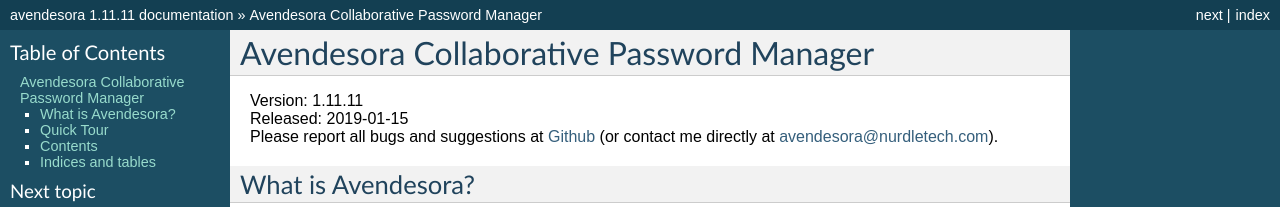
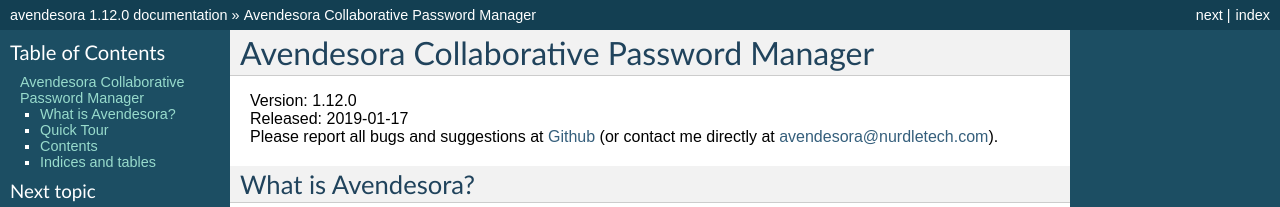
Before and after one commit to KenKundert/avendesora, a Sphinx documentation site: the page built from doc/index.rst, in a window 1280 px wide and 900 px high. Shown: the top 207 px of the window. Built offline with Sphinx 7.4.7, drawn with Linux system fonts in a browser that asks for light colours; some of the changed text lies outside the part shown.

Commit message:
bump version to 1.12.0

```diff
--- a/README.rst
+++ b/README.rst
@@ -24,8 +24,8 @@ Avendesora Collaborative Password Manager
      :alt: Requirements Status
 
 :Authors: Ken & Kale Kundert
-:Version: 1.11.11
-:Released: 2019-01-15
+:Version: 1.12.0
+:Released: 2019-01-17
 
 Avendesora replaces the Abraxas, which are both alternatives to the traditional
 password vault.
--- a/avendesora/__init__.py
+++ b/avendesora/__init__.py
@@ -30,5 +30,5 @@ from .secrets import (
 from . import command
 from .account import AccountValue
 
-__version__ = '1.11.11'
-__released__ = '2019-01-15'
+__version__ = '1.12.0'
+__released__ = '2019-01-17'
--- a/doc/conf.py
+++ b/doc/conf.py
@@ -55,7 +55,7 @@ copyright = u'2017-2019, Ken Kundert'
 # built documents.
 #
 # The full version, including alpha/beta/rc tags.
-release = '1.11.11'
+release = '1.12.0'
 # The short X.Y version.
 version = '.'.join(release.split('.')[0:2])
 
--- a/doc/index.rst
+++ b/doc/index.rst
@@ -3,8 +3,8 @@
 Avendesora Collaborative Password Manager
 =========================================
 
-| Version: 1.11.11
-| Released: 2019-01-15
+| Version: 1.12.0
+| Released: 2019-01-17
 | Please report all bugs and suggestions at
   `Github <https://github.com/KenKundert/avendesora/issues>`_
   (or contact me directly at `avendesora@nurdletech.com
--- a/doc/releases.rst
+++ b/doc/releases.rst
@@ -68,5 +68,5 @@ Releases
     - Refactored code to speed up start up.
 
 **Latest Development Version**:
-    | Version: 1.11.11
-    | Released: 2019-01-15
+    | Version: 1.12.0
+    | Released: 2019-01-17
--- a/setup.py
+++ b/setup.py
@@ -7,7 +7,7 @@ with open('README.rst') as file:
 
 setup(
     name = 'avendesora',
-    version = '1.11.11',
+    version = '1.12.0',
     author = 'Ken Kundert and Kale Kundert',
     author_email = 'avendesora@nurdletech.com',
     description = 'A password generator and account manager.',
```
Also changed, not shown: .bump.cfg.
